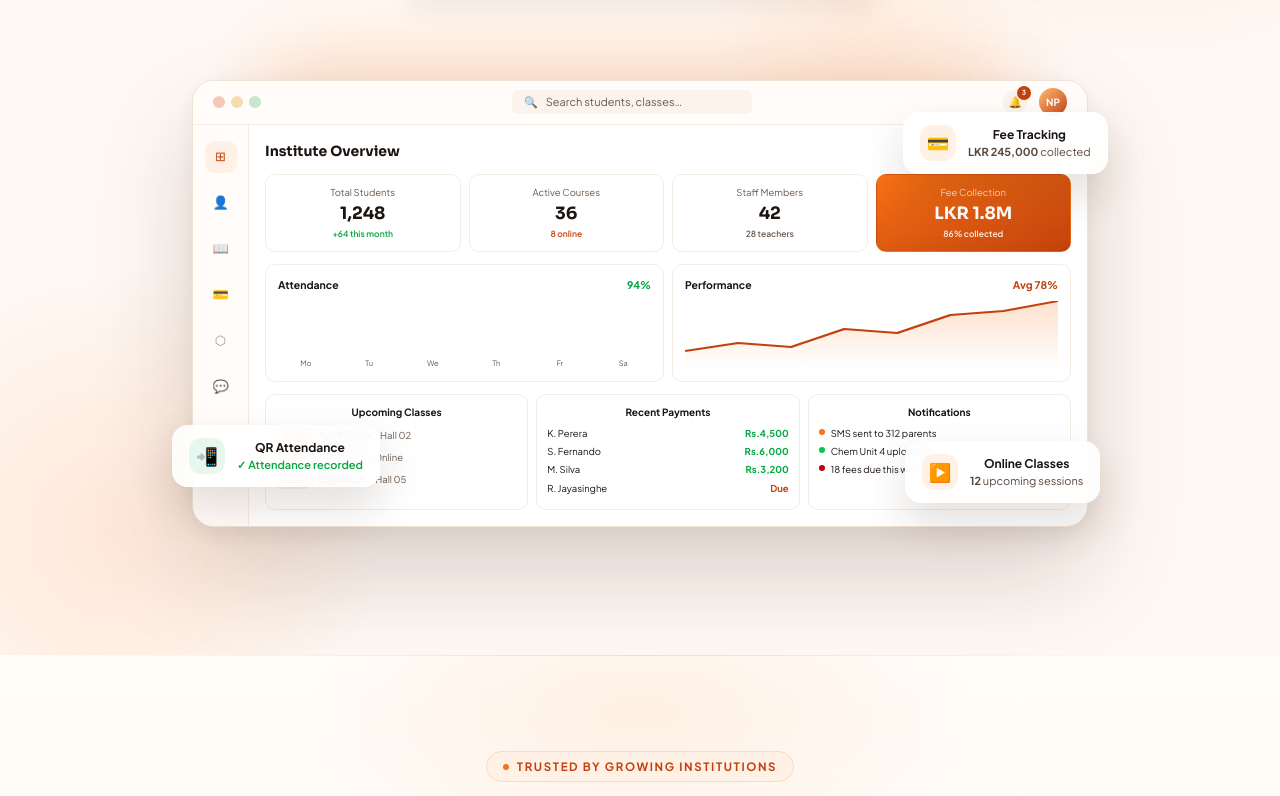
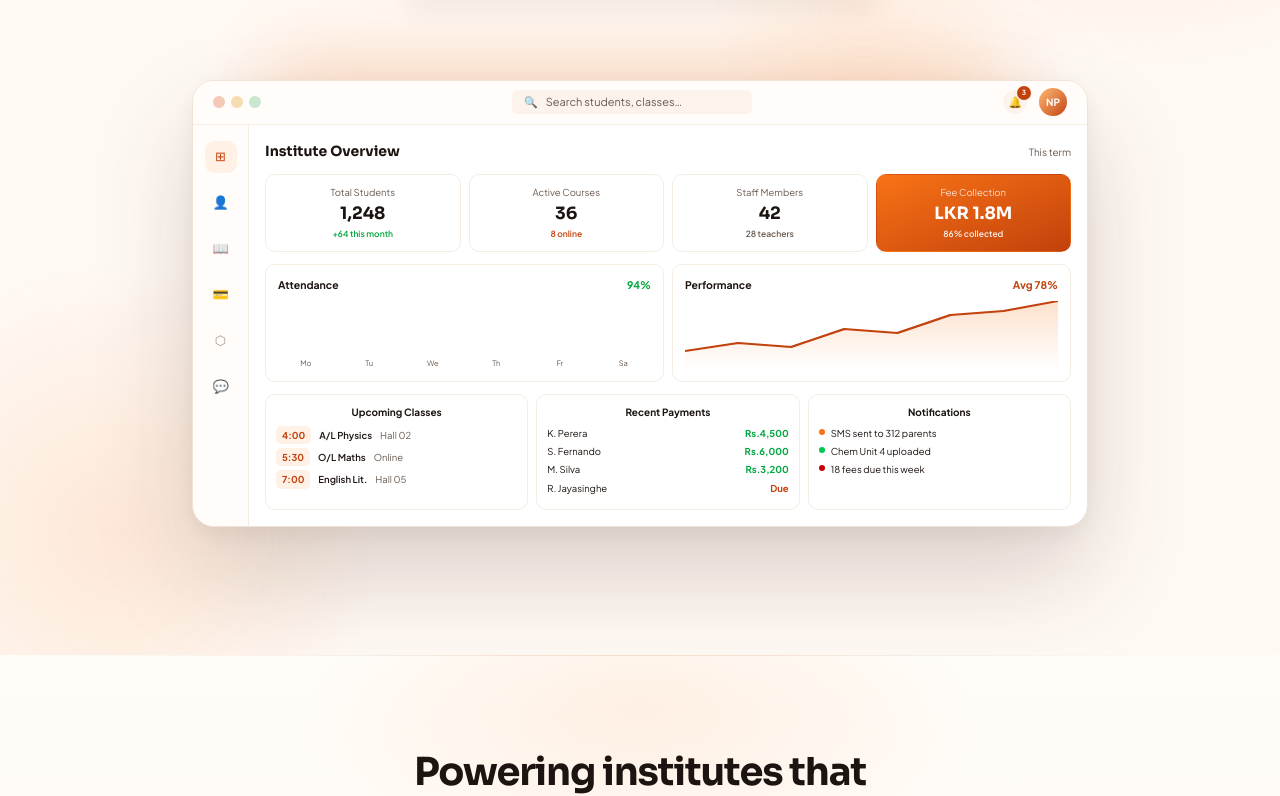
Before and after one commit to Vishmidulanjalee/360LMS, a React (Vite) app: page / in a window 1280 px wide. Shown: the part 633-1429 px from the top of the page. Built offline with nearby package versions, Linux system fonts and the light colour scheme.

Commit message:
remove pop up icons in hero section

```diff
--- a/src/components/BusinessCarousel.jsx
+++ b/src/components/BusinessCarousel.jsx
@@ -113,14 +113,7 @@ export default function BusinessCarousel() {
         transition-all duration-700 ease-out
         ${inView ? 'opacity-100 translate-y-0' : 'opacity-0 translate-y-6'}
       `}>
-        {/* Eyebrow */}
-        <div className="inline-flex items-center gap-2 px-4 py-1.5 rounded-full
-          bg-[#FFF1E6] border border-[#FDDCB5] mb-5">
-          <span className="w-1.5 h-1.5 rounded-full bg-[#F97316]" />
-          <span className="text-[11.5px] font-bold text-[#C2410C] uppercase tracking-[.14em]">
-            Trusted by growing institutions
-          </span>
-        </div>
+
 
         <h2 className="font-['Sora',sans-serif] font-bold text-[clamp(26px,3vw,42px)] leading-[1.14] tracking-[-0.03em] text-[#1C1410]">
           Powering institutes that{' '}
--- a/src/components/Ecosystem.jsx
+++ b/src/components/Ecosystem.jsx
@@ -40,7 +40,7 @@ export default function Ecosystem() {
         {/* Header */}
         <div className={`sec-head eco-head transition-all duration-700 ease-out
           ${inView ? 'opacity-100 translate-y-0' : 'opacity-0 translate-y-8'}`}>
-          <span className="eyebrow">Unified ecosystem</span>
+
           <h2>One platform. Every part of your institute</h2>
         </div>
 
--- a/src/components/Header.jsx
+++ b/src/components/Header.jsx
@@ -20,7 +20,7 @@ export default function Header() {
       >
         {/* Logo — left */}
         <a href="/" className="flex items-center justify-self-start">
-          <img src="/360logo.png" alt="360 LMS" className="h-10 w-auto" />
+          <img src="/360logo.png" alt="360 LMS" className="h-15 w-auto" />
         </a>
 
         {/* Desktop nav — absolute center, hidden on mobile */}
--- a/src/components/Hero.jsx
+++ b/src/components/Hero.jsx
@@ -120,7 +120,7 @@ export default function Hero() {
           transition-all duration-700 ease-out delay-380
           ${visible ? 'opacity-100 translate-y-0' : 'opacity-0 translate-y-6'}
         `}>
-          From Student &amp; Staff Management to Fee Tracking, Online Classes, Automated SMS, Course Materials, and QR Attendance — all in one place.
+          From Student &amp; Staff Management to Fee Tracking, Automated SMS, and Course Materials — all in one place.
         </p>
 
         {/* CTAs */}
@@ -340,27 +340,9 @@ export default function Hero() {
           </div>
 
           {/* Floating badges */}
-          <div className="absolute -left-5 bottom-10 flex gap-3 items-center px-4 py-3 bg-white/90 backdrop-blur-md border border-white/80 rounded-2xl shadow-[0_20px_44px_rgba(60,30,10,.14)] animate-[floatPop_.55s_cubic-bezier(.34,1.56,.64,1)_both_.9s]">
-            <div className="w-9 h-9 rounded-xl bg-[#E8F7EE] flex items-center justify-center text-lg shrink-0">📲</div>
-            <div>
-              <div className="text-[12px] font-bold text-[#1C1410]">QR Attendance</div>
-              <div className="text-[11px] text-green-600 font-semibold">✓ Attendance recorded</div>
-            </div>
-          </div>
-          <div className="absolute -right-5 top-8 flex gap-3 items-center px-4 py-3 bg-white/90 backdrop-blur-md border border-white/80 rounded-2xl shadow-[0_20px_44px_rgba(60,30,10,.14)] animate-[floatPop_.55s_cubic-bezier(.34,1.56,.64,1)_both_1.1s]">
-            <div className="w-9 h-9 rounded-xl bg-[#FFF1E6] flex items-center justify-center text-lg shrink-0">💳</div>
-            <div>
-              <div className="text-[12px] font-bold text-[#1C1410]">Fee Tracking</div>
-              <div className="text-[11px] text-[#57483F]"><b>LKR 245,000</b> collected</div>
-            </div>
-          </div>
-          <div className="absolute -right-3 bottom-6 flex gap-3 items-center px-4 py-3 bg-white/90 backdrop-blur-md border border-white/80 rounded-2xl shadow-[0_20px_44px_rgba(60,30,10,.14)] animate-[floatPop_.55s_cubic-bezier(.34,1.56,.64,1)_both_1.3s]">
-            <div className="w-9 h-9 rounded-xl bg-[#FFF1E6] flex items-center justify-center text-lg shrink-0">▶️</div>
-            <div>
-              <div className="text-[12px] font-bold text-[#1C1410]">Online Classes</div>
-              <div className="text-[11px] text-[#57483F]"><b>12</b> upcoming sessions</div>
-            </div>
-          </div>
+
+
+
         </div>
 
       </div>
--- a/src/components/Platform.jsx
+++ b/src/components/Platform.jsx
@@ -40,7 +40,7 @@ export default function Platform() {
     <section id="platform" className="sec platform-sec" ref={ref}>
       <div className="wrap">
         <div className={`sec-head platform-head transition-all duration-700 ease-out ${inView ? 'opacity-100 translate-y-0' : 'opacity-0 translate-y-8'}`}>
-          <span className="eyebrow">Platform overview</span>
+
           <h2>Everything your institute needs. In one platform.</h2>
           <p>360 LMS brings teaching, learning, administration, communication, and payments together in one powerful ecosystem.</p>
         </div>
```
